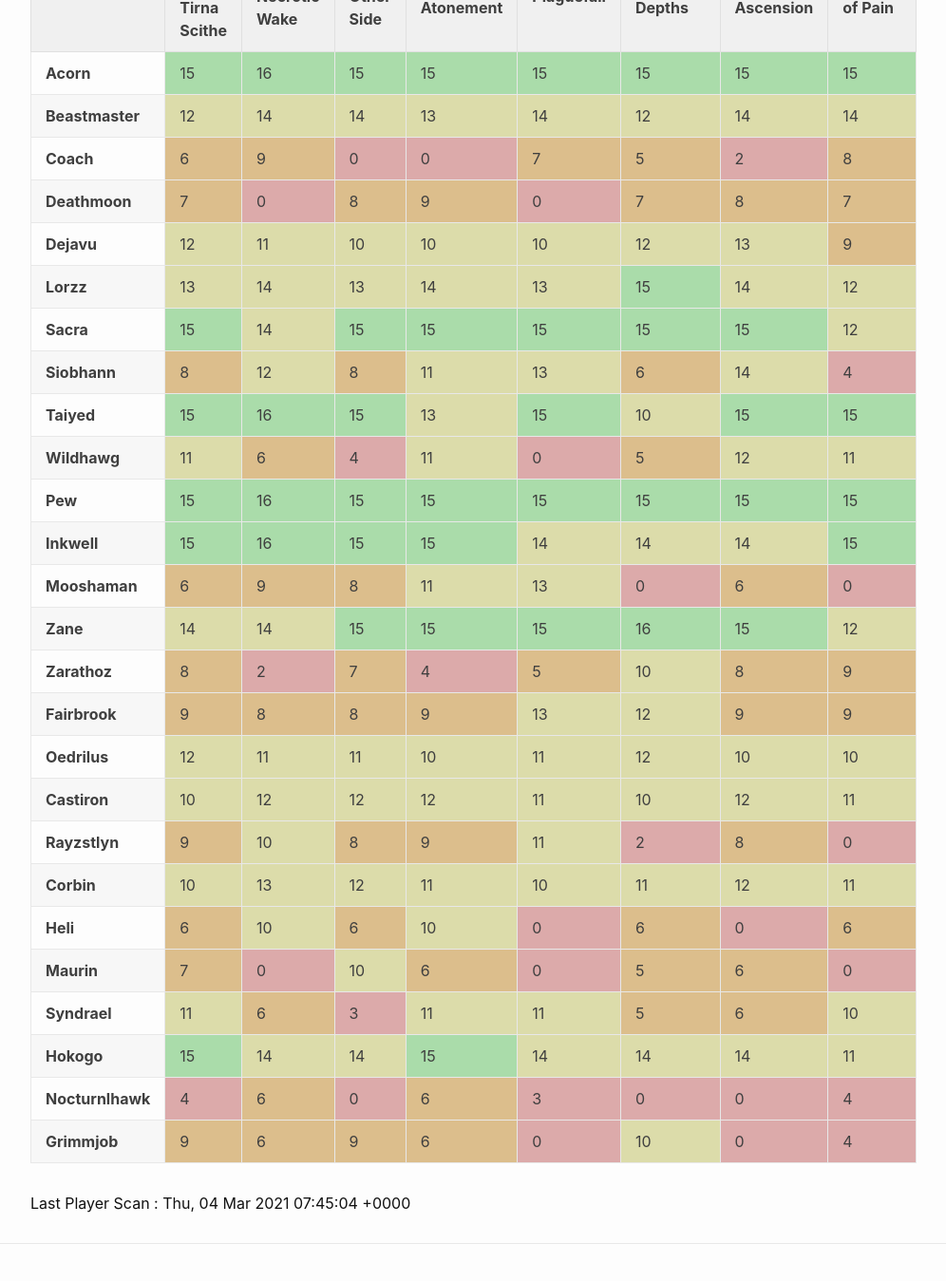
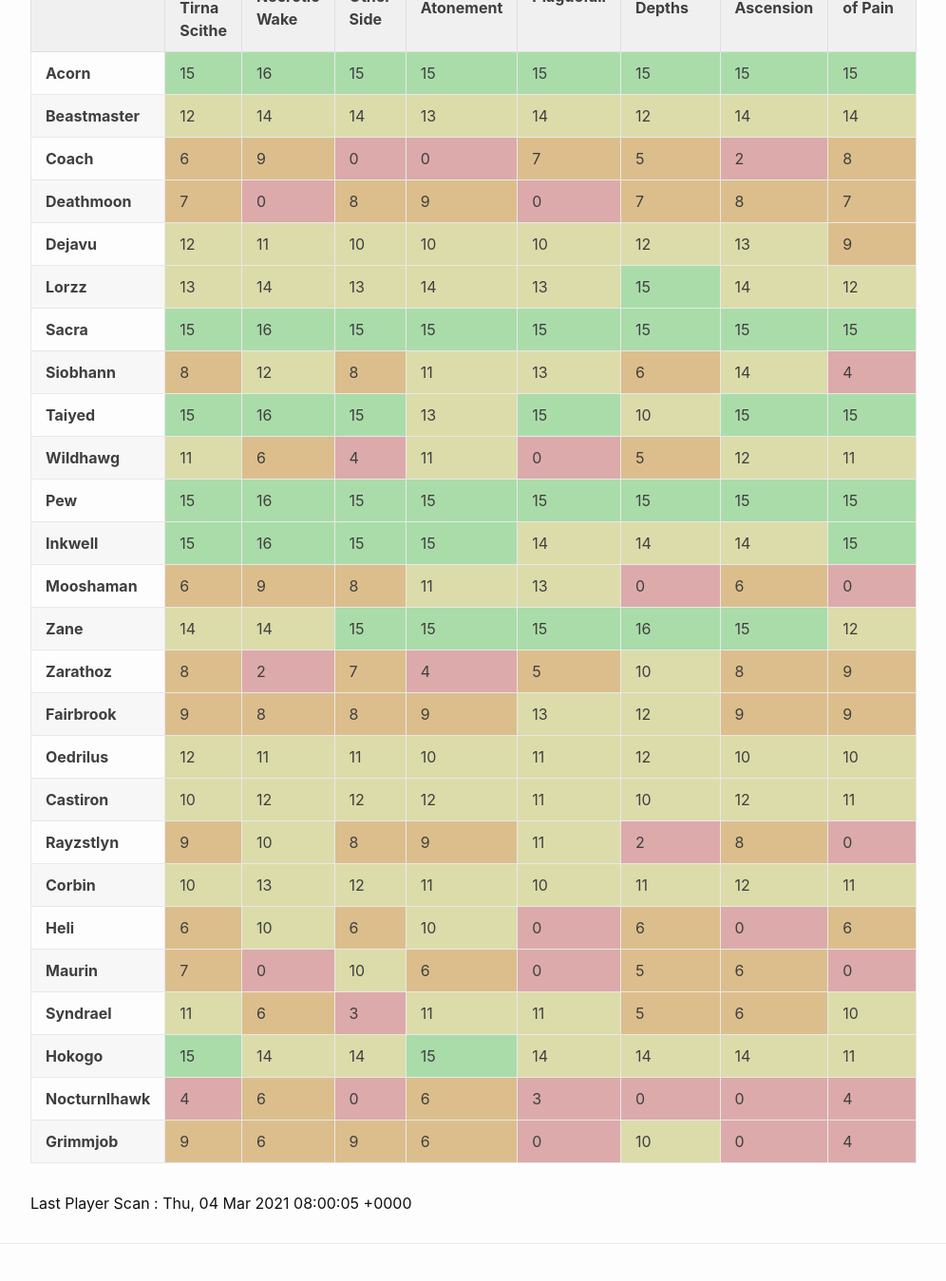
Before and after one commit to eldertribunal/keystonetracker, a Jekyll site: the page built from players.md, in a window 1280 px wide and 1400 px high, scrolled down 206 px. Shown: the top 1349 px of the window at 95% size, without its empty margins (126-1122 px from the left). Built offline with Jekyll 4.4.1, drawn with Linux system fonts in a browser that asks for light colours.

Commit message:
auto scan Thu Mar  4 08:00:41 UTC 2021

```diff
--- a/_data/characters.json
+++ b/_data/characters.json
@@ -414,7 +414,7 @@
       },
       {
         "name": "The Necrotic Wake",
-        "level": 14,
+        "level": 16,
         "id": 376
       },
       {
@@ -444,7 +444,7 @@
       },
       {
         "name": "Theater of Pain",
-        "level": 11,
+        "level": 15,
         "id": 382
       }
     ]
--- a/_data/players.json
+++ b/_data/players.json
@@ -279,7 +279,7 @@
       },
       {
         "name": "The Necrotic Wake",
-        "level": 14,
+        "level": 16,
         "id": 376
       },
       {
@@ -309,7 +309,7 @@
       },
       {
         "name": "Theater of Pain",
-        "level": 12,
+        "level": 15,
         "id": 382
       }
     ]
--- a/_data/scanned.json
+++ b/_data/scanned.json
@@ -1,3 +1,3 @@
 {
-  "timestamp": 1614843904
+  "timestamp": 1614844805
 }
```
